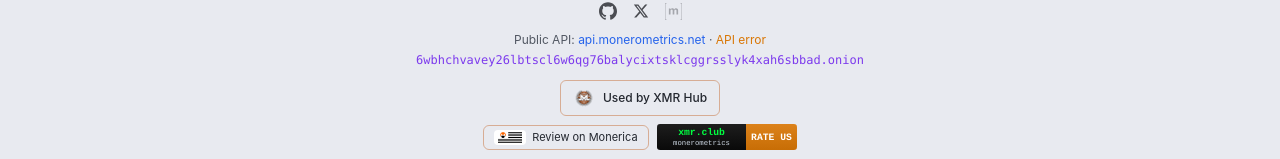
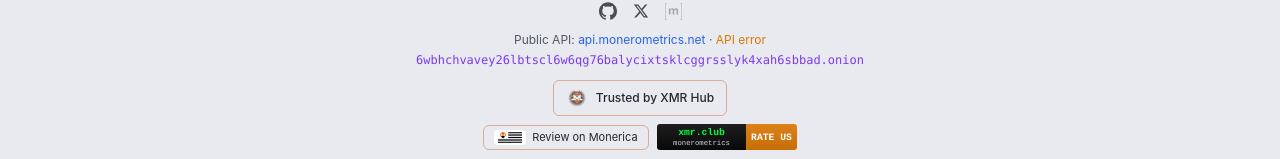
Before and after one commit to nowi333/monerometrics, a React (Vite) app in the folder apps/dashboard/: page / in a window 1280 px wide. Shown: the part 5920-6079 px from the top of the page. Built offline with nearby package versions, Linux system fonts and the light colour scheme; no server answers.

Commit message:
footer: trusted by xmr hub

```diff
--- a/apps/dashboard/src/i18n.js
+++ b/apps/dashboard/src/i18n.js
@@ -364,7 +364,7 @@ i18n
           'footer.xSoon': 'X · coming soon',
           'footer.tor': '.onion version (Tor)',
           'footer.monerica': 'Review on Monerica',
-          'footer.xmrhub': 'Used by XMR Hub',
+          'footer.xmrhub': 'Trusted by XMR Hub',
           'footer.xmrclub': 'Rate us on xmr.club',
           'footer.matrixSoon': 'Matrix · coming soon',
 
--- a/apps/dashboard/src/locales/es.js
+++ b/apps/dashboard/src/locales/es.js
@@ -346,7 +346,7 @@ export default {
           'footer.xSoon': 'X · próximamente',
           'footer.tor': 'Versión .onion (Tor)',
           'footer.monerica': 'Ver en Monerica',
-          'footer.xmrhub': 'Usado por XMR Hub',
+          'footer.xmrhub': 'Trusted by XMR Hub',
           'footer.xmrclub': 'Valóranos en xmr.club',
           'footer.matrixSoon': 'Matrix · próximamente',
 
--- a/apps/dashboard/src/locales/fr.js
+++ b/apps/dashboard/src/locales/fr.js
@@ -346,7 +346,7 @@ export default {
           'footer.xSoon': 'X · bientôt',
           'footer.tor': 'Version .onion (Tor)',
           'footer.monerica': 'Voir sur Monerica',
-          'footer.xmrhub': 'Utilisé par XMR Hub',
+          'footer.xmrhub': 'Trusted by XMR Hub',
           'footer.xmrclub': 'Notez-nous sur xmr.club',
           'footer.matrixSoon': 'Matrix · bientôt',
 
```
